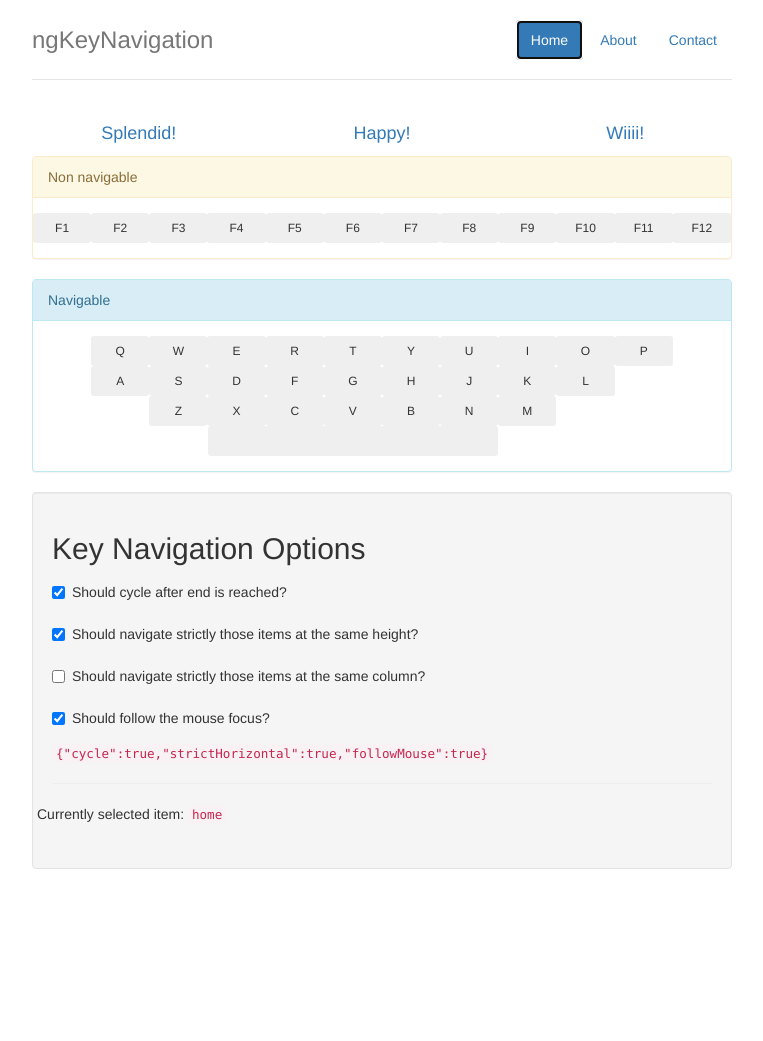
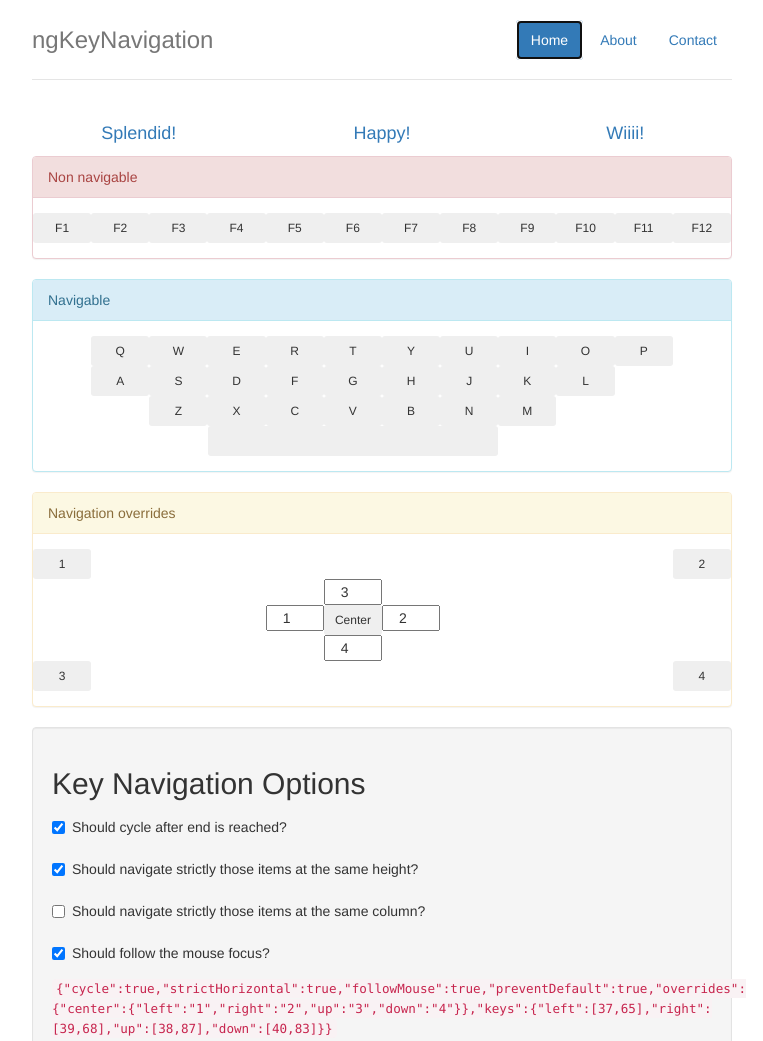
Before and after one commit to emalvino/angular-key-navigation, a website: page app/index.html in a window 1280 px wide. Shown: the top 1041 px of the page, without its empty margins (258-1021 px from the left). Before the commit the page ends 909 px from the top, so only its background shows below. Drawn offline with nearby package versions, Linux system fonts and the light colour scheme; some packages are replaced by stand-ins of ours; files that its build step writes are made by us from their sources.

Commit message:
Keys and navigation overrides

```diff
--- a/app/scripts/controllers/main.js
+++ b/app/scripts/controllers/main.js
@@ -5,7 +5,22 @@ angular.module('ngKeyNavigationApp')
 	$scope.keyNavigationOptions = {
 		cycle: true,
 		strictHorizontal: true,
-		followMouse: true
+		followMouse: true,
+		preventDefault: true,
+		overrides: {
+			center: {
+				left: '1',
+				right: '2',
+				up: '3',
+				down: '4'
+			}
+		},
+		keys: {
+			left: [37, 65],
+			right: [39, 68],
+			up: [38, 87],
+			down: [40, 83]
+		}
 	};
 	$scope.keyboard = [
 		['F1', 'F2', 'F3', 'F4', 'F5', 'F6', 'F7', 'F8', 'F9', 'F10', 'F11', 'F12'],
--- a/app/scripts/directives/emkeynavigation.js
+++ b/app/scripts/directives/emkeynavigation.js
@@ -8,10 +8,30 @@ angular.module('emKeyNavigation', [])
 			emKeyNavigationSelected: '=?',
 			options: '=emKeyNavigationContainer'
 		},
-		controller: function($scope, $timeout) {
+		controller: function($scope, $timeout, $filter) {
+			//Utility function
+			$scope.hasOptions = function(option1, option2, option3){
+				if(angular.isUndefined($scope.options)){
+					return false;
+				}
+				if(angular.isUndefined($scope.options[option1])){
+					return false;
+				}
+				if(angular.isDefined(option2) && angular.isUndefined($scope.options[option1][option2])){
+					return false;
+				}
+				if(angular.isDefined(option3) && angular.isUndefined($scope.options[option1][option2][option3])){
+					return false;
+				}
+				return true;
+			};
+			$scope.isTrue = function(option){
+				return $scope.hasOptions(option) && $scope.options[option] === true;
+			};
 			$scope.directions = {
 				left: {
-					key: 37,
+					name: 'left',
+					keys: [37],
 					axis: 'Horizontal',
 					angle: {
 						true: function(angle){ return angle === Math.PI; },
@@ -19,7 +39,8 @@ angular.module('emKeyNavigation', [])
 					}
 				},
 				right: {
-					key: 39,
+					name: 'right',
+					keys: [39],
 					axis: 'Horizontal',
 					angle: {
 						true: function(angle){ return angle === 0; },
@@ -27,7 +48,8 @@ angular.module('emKeyNavigation', [])
 					}
 				},
 				up: {
-					key: 38,
+					name: 'up',
+					keys: [38],
 					axis: 'Vertical',
 					angle: {
 						true: function(angle){ return angle === -Math.PI / 2; },
@@ -35,7 +57,8 @@ angular.module('emKeyNavigation', [])
 					}
 				},
 				down: {
-					key: 40,
+					name: 'down',
+					keys: [40],
 					axis: 'Vertical',
 					angle: {
 						true: function(angle){ return angle === Math.PI / 2; },
@@ -43,12 +66,31 @@ angular.module('emKeyNavigation', [])
 					}
 				}
 			};
+			$scope.directions.left.opposite = $scope.directions.right;
+			$scope.directions.right.opposite = $scope.directions.left;
+			$scope.directions.up.opposite = $scope.directions.down;
+			$scope.directions.down.opposite = $scope.directions.up;
+			// Check for keys overrides
+			if($scope.hasOptions('keys')){
+				angular.forEach($scope.options.keys, function(value, key){
+					$scope.directions[key].keys = value;
+				});
+			}
 			$scope.navigableElements = [];
 			$scope.currentElement = undefined;
-			$scope.setCurrentElement = function(element){
-				if($scope.currentElement !== element){
-					$scope.currentElement = element;
-					$scope.emKeyNavigationSelected = element.id;
+			$scope.setCurrentElement = function(element, event){
+				if($scope.currentElement === element){
+					return;
+				}
+				if(angular.isDefined(event)){
+					console.log(element.id + ' ' + event.type);
+				}
+				else{
+					console.log(element.id + ' ' + event);
+				}
+				$scope.currentElement = element;
+				$scope.emKeyNavigationSelected = element.id;
+				if(angular.isUndefined(event) || event.type !== 'focus'){
 					$timeout(function(){
 						element.element.focus();
 					},0);
@@ -59,8 +101,8 @@ angular.module('emKeyNavigation', [])
 				if(angular.isUndefined($scope.currentElement)){
 					$scope.setCurrentElement(element);
 				}
-				var updateCallback = function(){
-					$scope.setCurrentElement(element);
+				var updateCallback = function(event){
+					$scope.setCurrentElement(element, event);
 				};
 				element.element.on('focus', updateCallback);
 				$scope.$watch('options.followMouse', function(newValue){
@@ -84,14 +126,17 @@ angular.module('emKeyNavigation', [])
 				return result;
 			};
 			$scope.getNextElement = function(direction, distance){
-				console.log($scope.currentElement.element.html());
+				// Check for override
+				if($scope.hasOptions('overrides', $scope.currentElement.id, direction.name)){
+					var override = $scope.options.overrides[$scope.currentElement.id][direction.name];
+					return $filter('filter')($scope.navigableElements, {id: override})[0];
+				}
 				var nextElement;
 				var nextDistance;
 				angular.forEach($scope.navigableElements, function(otherElement) {
 					if(otherElement !== $scope.currentElement){
 						var vectorDistance = $scope.calculateDistance($scope.currentElement.element.offset(), otherElement.element.offset());
-						console.log(vectorDistance);
-						var strict = $scope.options['strict' + direction.axis] === true;
+						var strict = $scope.isTrue('strict' + direction.axis);
 						if(direction.angle[strict](vectorDistance.angle)){
 							if(angular.isUndefined(nextElement) || distance(vectorDistance.distance, nextDistance.distance) === vectorDistance.distance){
 								nextElement = otherElement;
@@ -104,8 +149,8 @@ angular.module('emKeyNavigation', [])
 			};
 			$scope.go = function(direction){
 				var nextElement = $scope.getNextElement(direction, Math.min);
-				if(angular.isUndefined(nextElement) && $scope.options.cycle){
-					nextElement = $scope.getNextElement(direction, Math.max);
+				if(angular.isUndefined(nextElement) && $scope.isTrue('cycle')){
+					nextElement = $scope.getNextElement(direction.opposite, Math.max);
 				}
 				if(angular.isDefined(nextElement)){
 					$scope.setCurrentElement(nextElement);
@@ -114,8 +159,11 @@ angular.module('emKeyNavigation', [])
 		},
 		link: function postLink(scope, element) {
 			element.on('keydown', function(event){
+				if(scope.isTrue('preventDefault')){
+					event.preventDefault();
+				}
 				angular.forEach(scope.directions, function(direction){
-					if(event.keyCode === direction.key) {
+					if(direction.keys.indexOf(event.keyCode) > -1) {
 						return scope.go(direction);
 					}
 				});
--- a/app/views/main.html
+++ b/app/views/main.html
@@ -13,7 +13,7 @@
     <a class="btn btn-lg col-md-4" ng-class="{'btn-success': selected === 'happy'}" ng-href="#" em-key-navigation="'happy'">Happy!</a>
     <a class="btn btn-lg col-md-4" ng-class="{'btn-success': selected === 'wiii'}" ng-href="#" em-key-navigation="'wiii'">Wiiii!</a>
   </div>
-  <div class="panel panel-warning">
+  <div class="panel panel-danger">
     <div class="panel-heading">Non navigable</div>
     <div class="row panel-body">
       <button class="btn btn-sm col-md-1" ng-repeat="key in keyboard[0]" ng-bind="key"></button>
@@ -37,6 +37,30 @@
       <div class="row">
         <div class="col-md-3"></div>
         <button class="btn btn-sm col-md-5" ng-class="{'btn-success': selected === ' '}" em-key-navigation="' '">&nbsp;</button>
+      </div>
+    </div>
+  </div>
+  <div class="panel panel-warning">
+    <div class="panel-heading">Navigation overrides</div>
+    <div class="panel-body">
+      <div class="row">
+        <button class="btn btn-sm col-md-1" ng-class="{'btn-success': selected === '1'}" em-key-navigation="'1'">1</button>
+        <button class="btn btn-sm col-md-1 col-md-offset-10" ng-class="{'btn-success': selected === '2'}" em-key-navigation="'2'">2</button>
+      </div>
+      <div class="row">
+        <input type="text" class="col-md-1 col-md-offset-5" ng-model="keyNavigationOptions.overrides.center.up"/>
+      </div>
+      <div class="row">
+        <input type="text" class="col-md-1 col-md-offset-4" ng-model="keyNavigationOptions.overrides.center.left"/>
+        <button class="btn btn-sm col-md-1" ng-class="{'btn-success': selected === 'center'}" em-key-navigation="'center'">Center</button>
+        <input type="text" class="col-md-1" ng-model="keyNavigationOptions.overrides.center.right"/>
+      </div>
+      <div class="row">
+        <input type="text" class="col-md-1 col-md-offset-5" ng-model="keyNavigationOptions.overrides.center.down"/>
+      </div>
+      <div class="row">
+        <button class="btn btn-sm col-md-1" ng-class="{'btn-success': selected === '3'}" em-key-navigation="'3'">3</button>
+        <button class="btn btn-sm col-md-1 col-md-offset-10" ng-class="{'btn-success': selected === '4'}" em-key-navigation="'4'">4</button>
       </div>
     </div>
   </div>
--- a/bower.json
+++ b/bower.json
@@ -6,7 +6,7 @@
     "json3": "~3.2.6",
     "es5-shim": "~2.1.0",
     "jquery": "~1.11.0",
-    "bootstrap": "~3.0.3",
+    "bootstrap": "~3.2.0",
     "angular-resource": "1.2.15",
     "angular-cookies": "1.2.15",
     "angular-sanitize": "1.2.15",
```
Also changed, not shown: README.md.
